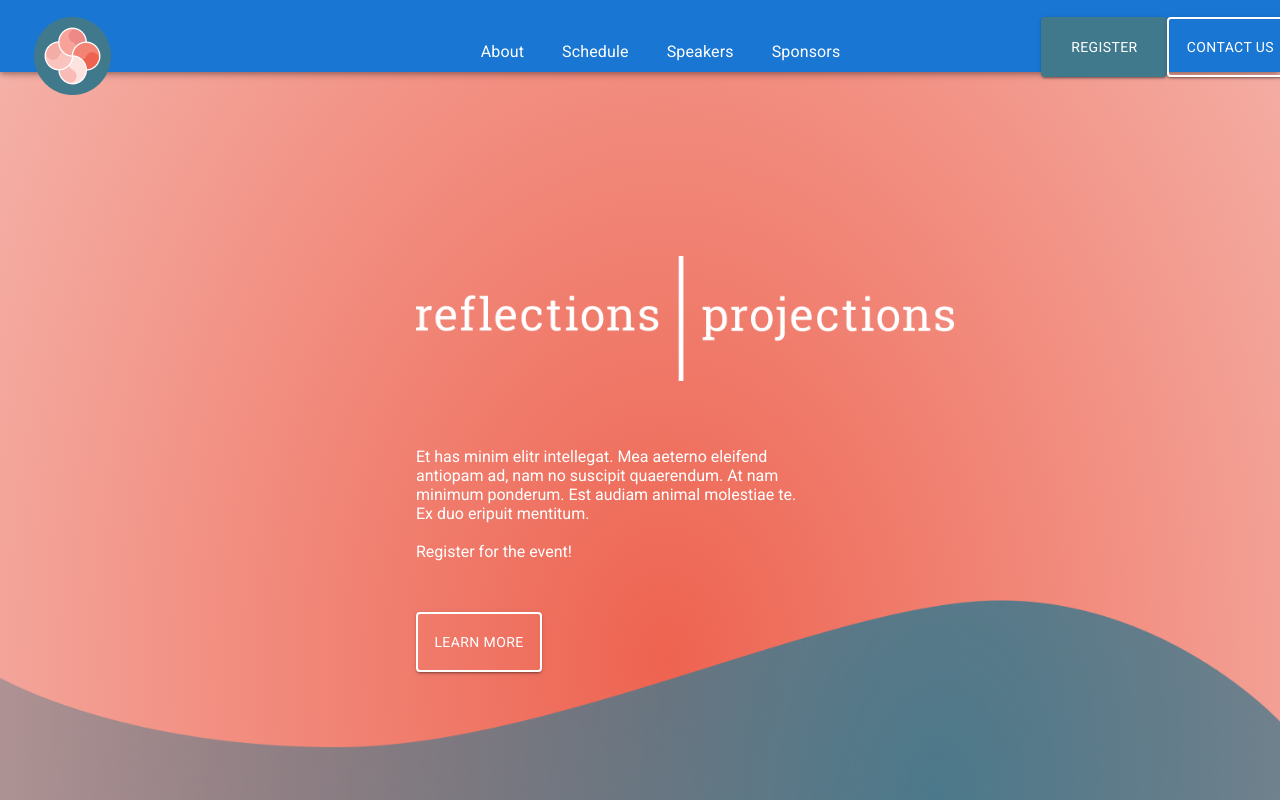
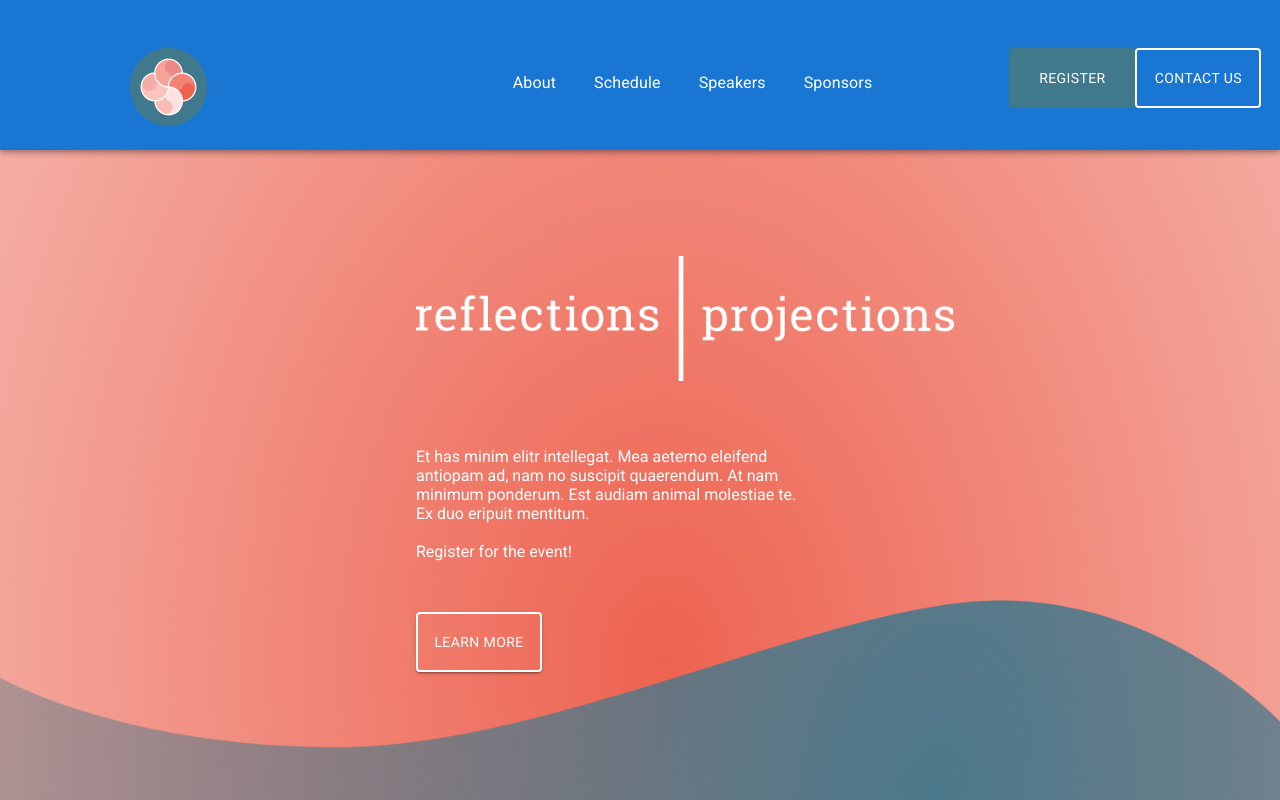
Before and after one commit to ReflectionsProjections/rp2022, a Next.js app: page / in a window 1280 px wide. Shown: the top 800 px of the page. Built offline with nearby package versions, Linux system fonts and the light colour scheme.

Commit message:
Removed dropshadows in MUI buttons/navbar and added special scrolling-to-hidden feature.

```diff
--- a/components/ui/Header.js
+++ b/components/ui/Header.js
@@ -1,9 +1,9 @@
 import React, { useState } from 'react';
 import Link from 'next/link';
 import styles from './Header.module.scss';
-import { AppBar, Toolbar, Typography, Button, Grid } from '@mui/material';
+import { AppBar, Toolbar, Typography, Button, Grid, Box } from '@mui/material';
 
-export default function Header() {
+export default function Header({ isHero }) {
     const small_logo = '/rp_logo_2022_sm.png';
     const pagesData = [
         {
@@ -24,13 +24,15 @@ export default function Header() {
         },
     ];
 
+
     return (
         <>
-            <AppBar className={styles.header}>
+            <Box className={styles.headerBox}>
+                <AppBar className={isHero ? styles.hero : styles.header}>
+
                     <Toolbar>
                         <Grid container spacing={3} alignItems="center" justifyContent="space-between" display="flex">
                             <Grid item md={4} zeroMinWidth justifySelf="flex-start">
-                    {/* <div className={styles.frame4}> */}
                                 <div className={styles.logoBox}>
                                     <img src={small_logo} alt='2022 R|P Logo' className={styles.logo} />
                                 </div>
@@ -49,17 +51,16 @@ export default function Header() {
                                     ))}
                                 </div>
                             </Grid>
-                    {/* </div> */}
 
                             <Grid item md={4} zeroMinWidth>
                                 <div className={styles.navButtons}>
-                            <Button variant='contained' className={styles.navButton} style={{ backgroundColor: '#41798C'}}>
+                                    <Button variant='contained' className={styles.navButton} style={{ backgroundColor: '#41798C'}} disableElevation>
                                         Register
                                     </Button>
 
                                     <Button variant='contained'
                                             className={styles.navButton}
-                                    style={{ backgroundColor: 'transparent', border: '2px solid #FFFFFF'}}>
+                                            style={{ backgroundColor: 'transparent', border: '2px solid #FFFFFF'}} disableElevation>
                                         Contact Us
                                     </Button>
                                 </div>
@@ -67,6 +68,7 @@ export default function Header() {
                         </Grid>
                     </Toolbar>
                 </AppBar>
+            </Box>
         </>
     )
 }
--- a/components/ui/Header.module.scss
+++ b/components/ui/Header.module.scss
@@ -1,20 +1,58 @@
 $breakpoint: 1000px;
 $height: 4.5rem;
 
-.header {
-    background: transparent;
-    box-shadow: none;
+.headerBox {
+    position: sticky;
+    width: max-content;
+    z-index: 1;
+}
+
+.hero {
+    position: fixed;
+    width: 100%;
+    z-index: 1;
 
     display: flex;
     flex-direction: row;
     justify-content: center;
     align-items: center;
-    padding-top: 40px;
+    padding: 48px 96px 24px;
+    background: transparent;
+    box-shadow: none;
+    top: 0;
+    left: 0;
+}
 
+.header {
     position: fixed;
     width: 100%;
-    height: $height;
+    z-index: 1;
+
+    display: flex;
+    flex-direction: row;
+    justify-content: center;
+    align-items: center;
+    padding: 48px 96px 24px;
+    background: transparent;
+    box-shadow: 0px 16px 60px rgba(0, 0, 0, 0.15);
+    top: 0;
+    left: 0;
 }
+
+// .headerr {
+//     background: transparent;
+//     box-shadow: none;
+
+//     display: flex;
+//     flex-direction: row;
+//     justify-content: center;
+//     align-items: center;
+
+
+//     position: relative;
+//     width: 100%;
+//     height: $height;
+// }
 
 .toolbar {
     display: flex;
@@ -48,7 +86,7 @@ $height: 4.5rem;
 
     position: static;
     // width: 60%;
-    height: 78px;
+    // height: 78px;
     left: 0px;
     top: 0px;
 
--- a/pages/index.js
+++ b/pages/index.js
@@ -28,7 +28,7 @@ export default function Index() {
         <link rel="icon" href="/favicon.png" />
       </Head>
       {/* <Nav /> */}
-      <Header />
+      <Header isHero={true}/>
       <div className={styles.landingContainer}>
        {/* <main className={styles.main}>
           <img src="/rp22-logo.png" alt="Reflections Projections Logo" />
```
Lines whose indentation alone changed are shown as unchanged.
